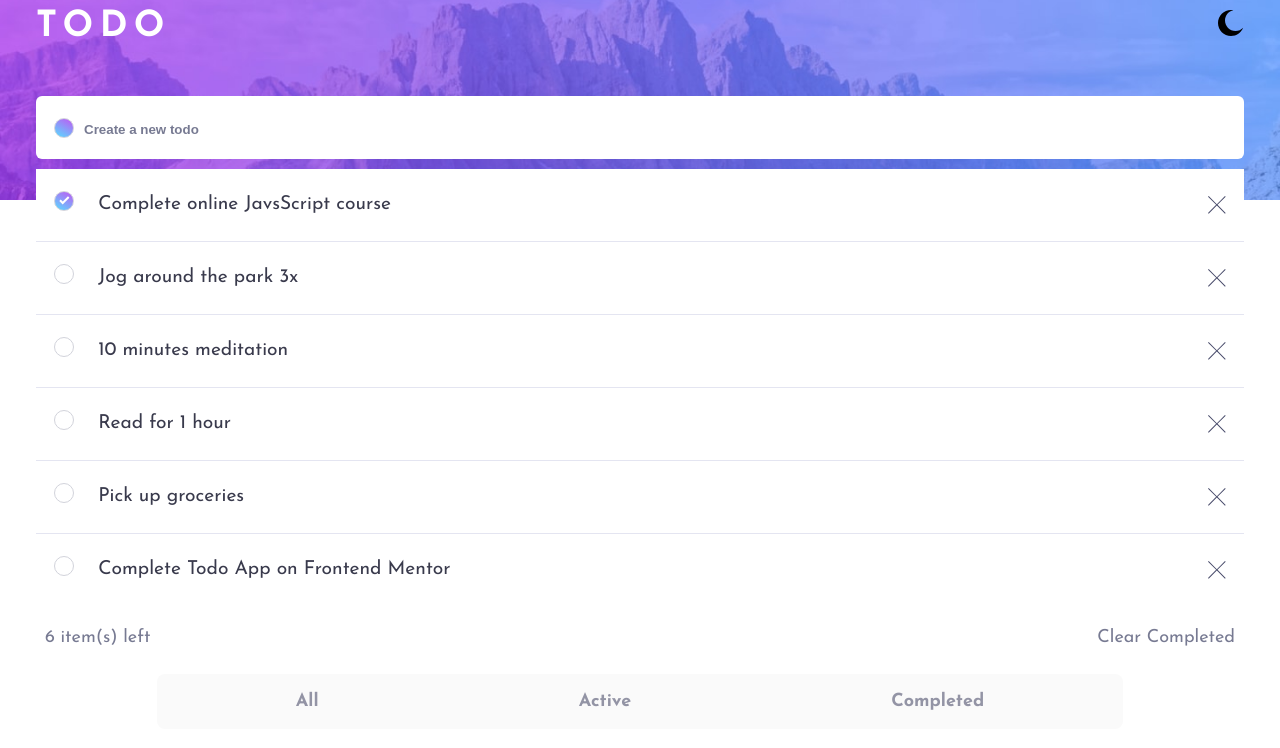
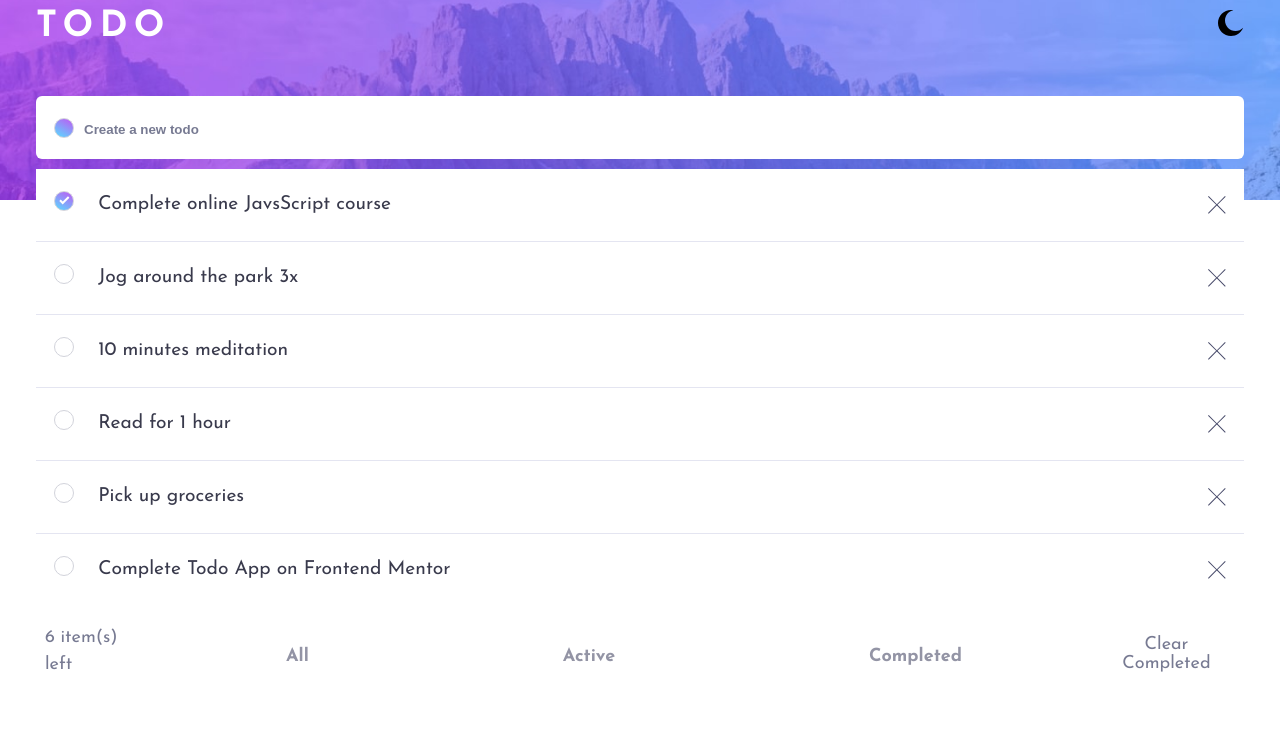
Before and after one commit to ikennarichard/Todo-main, a React (Vite) app: page / in a window 1280 px wide. Shown: the top 748 px of the page. Built offline with nearby package versions, Linux system fonts and the light colour scheme.

Commit message:
Update filter options

```diff
--- a/src/components/FilterOption.jsx
+++ b/src/components/FilterOption.jsx
@@ -1,5 +1,5 @@
 import { ThemeContext } from "../context/ThemeContext";
-import { useContext } from "react";
+import { useContext, useState , useEffect} from "react";
 
 export default function FilterOption({
   todos,
@@ -8,6 +8,7 @@ export default function FilterOption({
   count,
  }) {
 
+  const [windowWidth, setWindowWidth] = useState(window.innerWidth);
   const { isDarkMode, } = useContext(ThemeContext);
 
   function clearComplete() {
@@ -18,31 +19,43 @@ export default function FilterOption({
     setFilter(e.target.textContent.trim());
   }
 
+  useEffect(() => {
+    const handleResize = () => {
+      setWindowWidth(window.innerWidth);
+    };
+    window.addEventListener('resize', handleResize);
+    return () => {
+      window.removeEventListener('resize', handleResize);
+    };
+  }, []);
+
+  const filter_styles = {
+    backgroundColor: windowWidth > 1000 ? 'transparent' : isDarkMode ?
+      'var( --very-dark-desaturated-blue)' : 'white',
+    color: isDarkMode ? 'var(--dark-grayish-blue)' : 'var(--dark-grayish-blue-light)'
+  }
+
   return (
   <div className="filter-container">
     <div className="items-left" style={{
-      backgroundColor: isDarkMode ? 'var(--very-dark-blue)' :
+      backgroundColor: isDarkMode ? 'var(--very-dark-desaturated-blue)' :
       'white'
       ,
       color: isDarkMode ? 'var(--dark-grayish-blue-light)'
       : 'var(--dark-grayish-blue)',
+      cursor: 'default',
     }}>
       <span>{count} item(s) left</span>
+
+      <div className="filters"  style={filter_styles}>
+      <button onClick={setOption}>All</button>
+      <button onClick={setOption}>Active</button>
+      <button onClick={setOption}>Completed</button>
+    </div>
       <button className='complete' onClick={clearComplete}>
         Clear Completed
       </button>
     </div>
-
-    <div className="filters"  style={{
-      backgroundColor: isDarkMode ?  'var(--very-dark-blue)' :
-      'var(--very-light-gray)',
-      color: isDarkMode ? 'var(--dark-grayish-blue)' :
-      'var(--dark-grayish-blue-light)',
-    }}>
-      <button onClick={setOption}>All</button>
-      <button onClick={setOption}>Active</button>
-      <button onClick={setOption}>Completed</button>
-    </div>
   </div>
   )
 }
```
